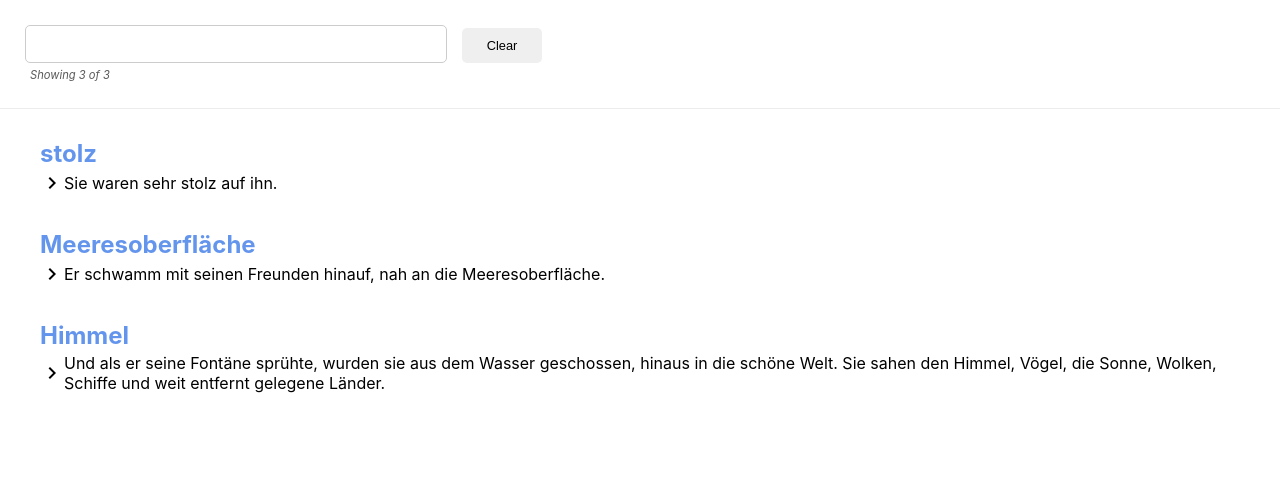
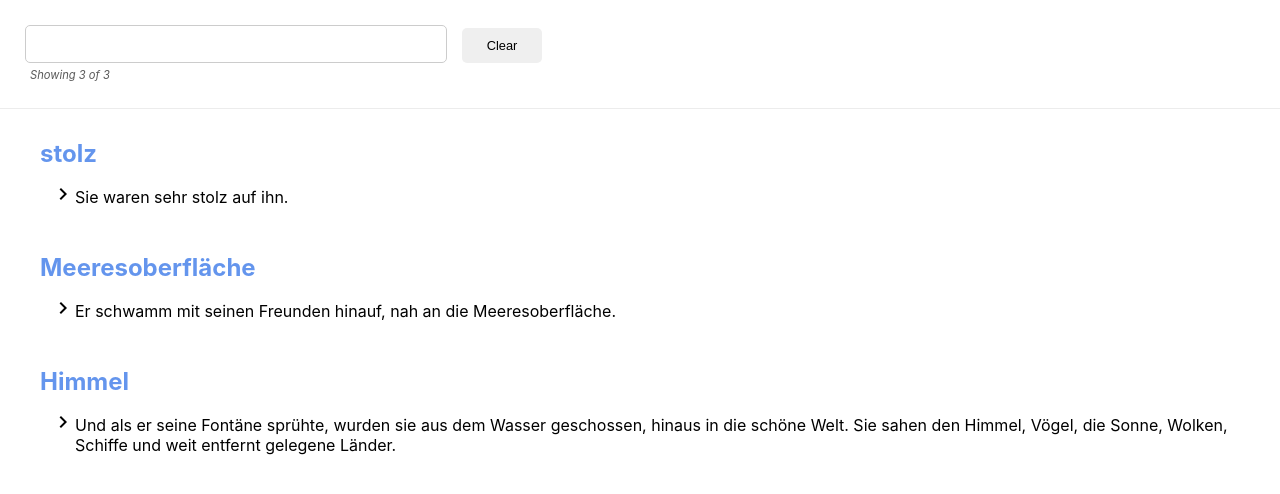
Before and after one commit to JustinSchuyler/lexis, a React (Create React App) app: page / in a window 1280 px wide. Shown: the top 494 px of the page. Built offline with nearby package versions, Linux system fonts and the light colour scheme.

Commit message:
style(selection): emphasize context accordion

```diff
--- a/src/Selection.css
+++ b/src/Selection.css
@@ -17,6 +17,25 @@ li.selection h2 a:hover {
 
 li.selection div {
     display: flex;
-    align-items: center;
+    align-items: flex-start;
     cursor: pointer;
+    padding: 10px;
+    border: 1px solid transparent;
+    border-radius: 5px;
 }
+
+li.selection div i {
+    transition: transform 0.2s;
+}
+
+li.selection div span {
+    margin-top: 5px;
+}
+
+li.selection.open div {
+    border-color: lightgray;
+}
+
+li.selection.open div i {
+    transform: rotate(90deg);
+}
--- a/src/Selection.js
+++ b/src/Selection.js
@@ -20,11 +20,16 @@ class Selection extends React.Component {
 
     render() {
         const context = (this.state.open) ? this.props.selection.context : this.props.selection.sentence;
+        const liClasses = (this.state.open) ? 'selection open' : 'selection';
+        const title = (this.state.open) ? 'Collapse context' : 'Click for context';
 
         return (
-            <li className="selection" onClick={this.handleClick}>
+            <li className={liClasses} onClick={this.handleClick} title={title}>
                 <h2><a href={this.props.selection.url} target="_blank" rel="noopener noreferrer">{this.props.selection.word}</a></h2>
-                <div><i className="material-icons">keyboard_arrow_right</i>{context}</div>
+                <div>
+                    <i className="material-icons">keyboard_arrow_right</i>
+                    <span>{context}</span>
+                </div>
             </li>
         );
     }
```
